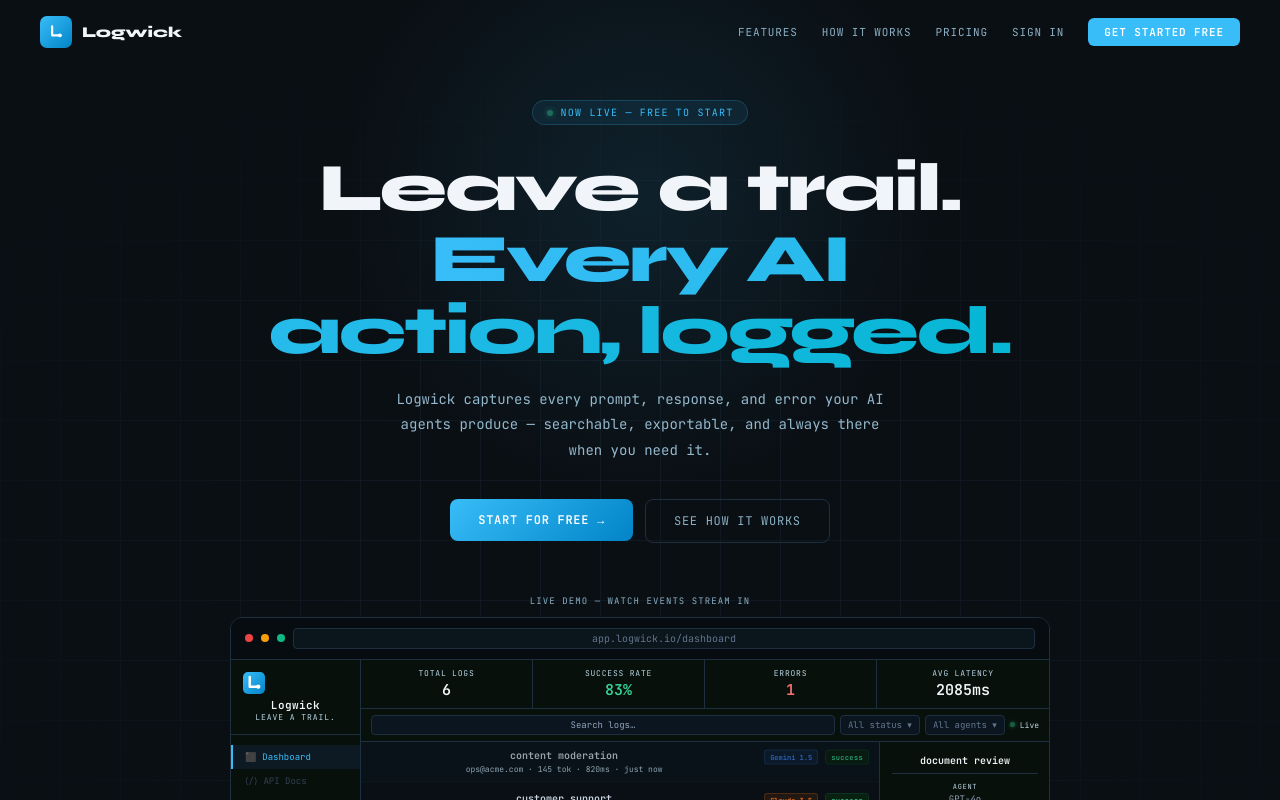
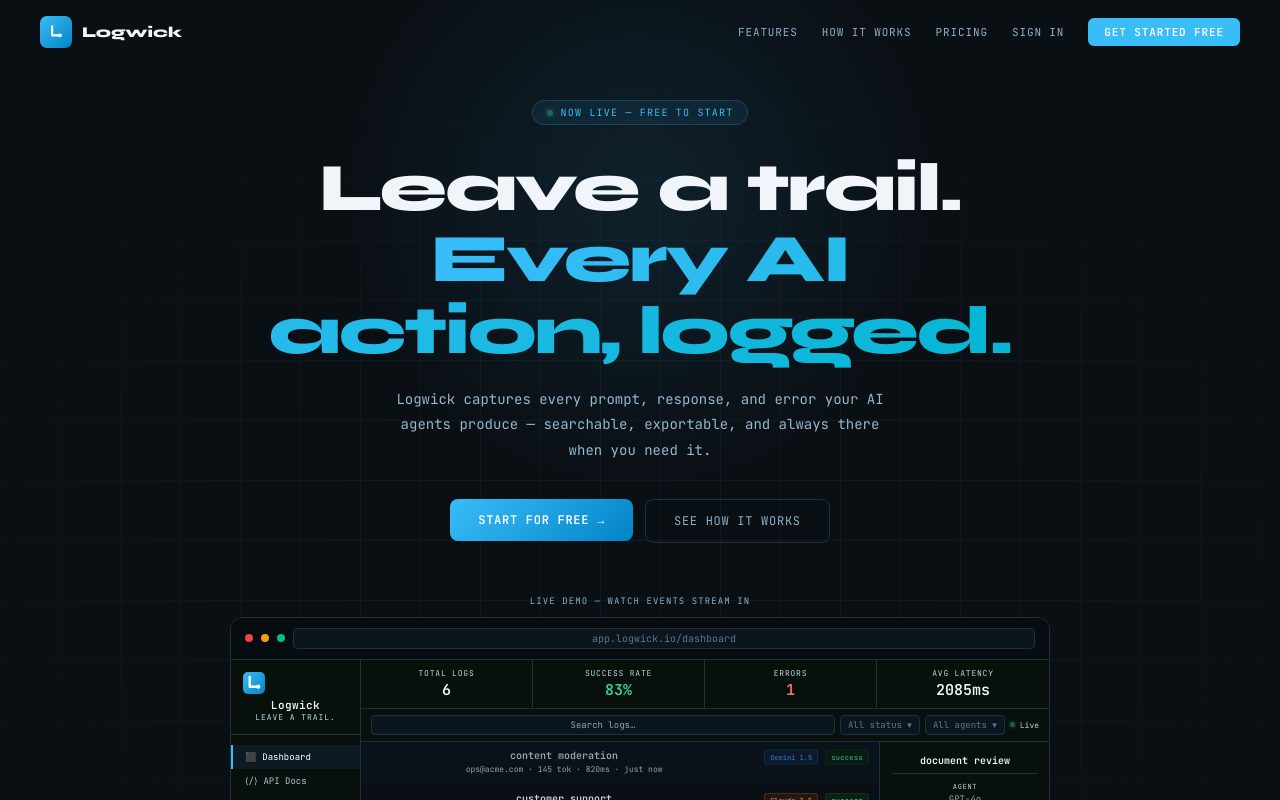
Before and after one commit to logwickio/logwick, a Next.js app: page / in a window 1280 px wide. Shown: the top 800 px of the page. Built offline with nearby package versions, Linux system fonts and the light colour scheme; no server answers.

Commit message:
Fix live demo nav text color to match dashboard

```diff
--- a/pages/index.js
+++ b/pages/index.js
@@ -89,7 +89,7 @@
     mark: { width:22, height:22, borderRadius:5, background:'linear-gradient(135deg,#38bdf8,#0284c7)', display:'flex', alignItems:'center', justifyContent:'center', fontSize:10, color:'#fff', marginBottom:4 },
     brand: { fontSize:11, fontWeight:700, color:'#f1f5f9', letterSpacing:'0.04em' },
     sub: { fontSize:8, color:'#b8d4e4', letterSpacing:'0.12em', textTransform:'uppercase' },
-    navItem: (active) => ({ padding:'6px 12px', fontSize:9, color: active ? '#38bdf8':'#334155', background: active ? '#0d1923':'transparent', borderLeft: active ? '2px solid #38bdf8':'2px solid transparent', display:'flex', alignItems:'center', gap:6 }),
+    navItem: (active) => ({ padding:'6px 12px', fontSize:9, color: active ? '#ffffff':'#a8c8dc', background: active ? '#0d1923':'transparent', borderLeft: active ? '2px solid #38bdf8':'2px solid transparent', display:'flex', alignItems:'center', gap:6 }),
     main: { flex:1, display:'flex', flexDirection:'column', overflow:'hidden' },
     statsRow: { display:'grid', gridTemplateColumns:'repeat(4,1fr)', borderBottom:'1px solid #1e3040', background:'#07100a', flexShrink:0 },
     stat: (last) => ({ padding:'8px 10px', borderRight: last ? 'none':'1px solid #1e3040' }),
```
